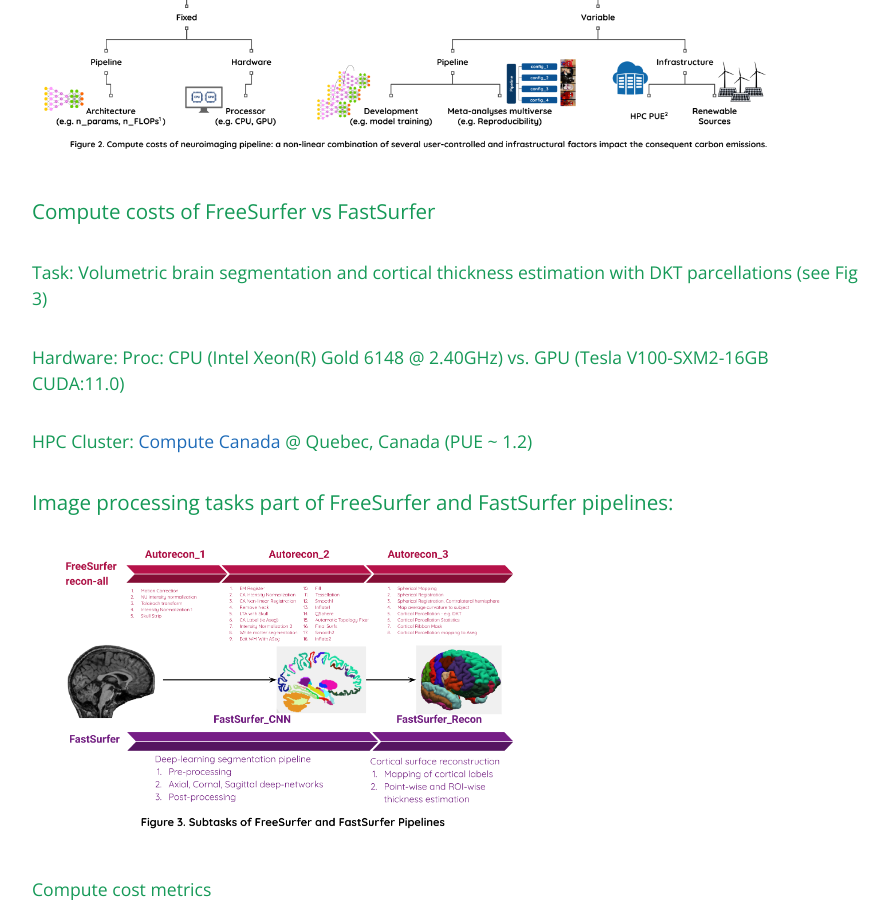
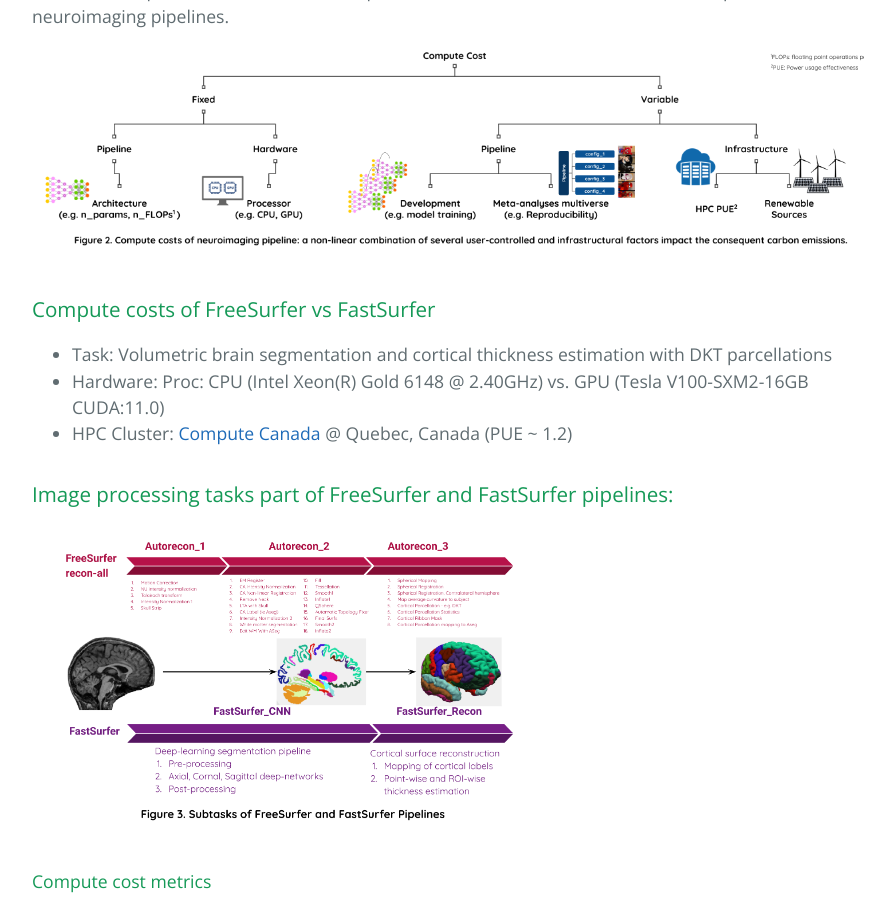
Before and after one commit to neuropipelines/neuropipelines.github.io, a Jekyll site: the page built from 10carbon.md, in a window 1280 px wide and 900 px high, scrolled down 2070 px. Shown: the whole window, without its empty margins (192-1087 px from the left). Built offline with Jekyll 4.4.1, drawn with Linux system fonts in a browser that asks for light colours.

Commit message:
added prelim carbon benchmarks for FreeSurfer

```diff
--- a/10carbon.md
+++ b/10carbon.md
@@ -32,24 +32,21 @@
 
 FreeSurfer citation counts based on [Dale et al](https://pubmed.ncbi.nlm.nih.gov/9931268/) and [Fischl et al](https://pubmed.ncbi.nlm.nih.gov/9931269/) papers in Scopus. ML citation count includes only MR neuroimaging studies in Ovid MEDLINE.
 
-<img src="./figs/carbon/citations.png" alt="Drawing" align="middle" width="500px"/>
+<img src="./figs/carbon/citations.png" alt="Drawing" align="middle" width="750px"/>
 
 ### Classification of compute costs
 Several user-specific and infrastructure-specific factors contribute to the carbon footprint of neuroimaging pipelines.
 
-<img src="./figs/carbon/compute_costs.png" alt="Drawing" align="middle" width="750px"/>
+<img src="./figs/carbon/compute_costs.png" alt="Drawing" align="middle" width="1000px"/>
 
 
 ### Compute costs of FreeSurfer vs FastSurfer
-
-#### Task: Volumetric brain segmentation and cortical thickness estimation with DKT parcellations (see Fig 3)
-
-#### Hardware: Proc: CPU (Intel Xeon(R) Gold 6148 @ 2.40GHz) vs. GPU (Tesla V100-SXM2-16GB CUDA:11.0)
-
-#### HPC Cluster: [Compute Canada](https://docs.computecanada.ca/wiki/Getting_started) @ Quebec, Canada (PUE ~ 1.2)
+- Task: Volumetric brain segmentation and cortical thickness estimation with DKT parcellations
+- Hardware: Proc: CPU (Intel Xeon(R) Gold 6148 @ 2.40GHz) vs. GPU (Tesla V100-SXM2-16GB CUDA:11.0)
+- HPC Cluster: [Compute Canada](https://docs.computecanada.ca/wiki/Getting_started) @ Quebec, Canada (PUE ~ 1.2)
 
 ### Image processing tasks part of FreeSurfer and FastSurfer pipelines:
-<img src="./figs/carbon/Free_Fast_surfer.png" alt="Drawing" align="middle" width="500px"/>
+<img src="./figs/carbon/Free_Fast_Surfer.png" alt="Drawing" align="middle" width="500px"/>
 
 
 #### Compute cost metrics
```
